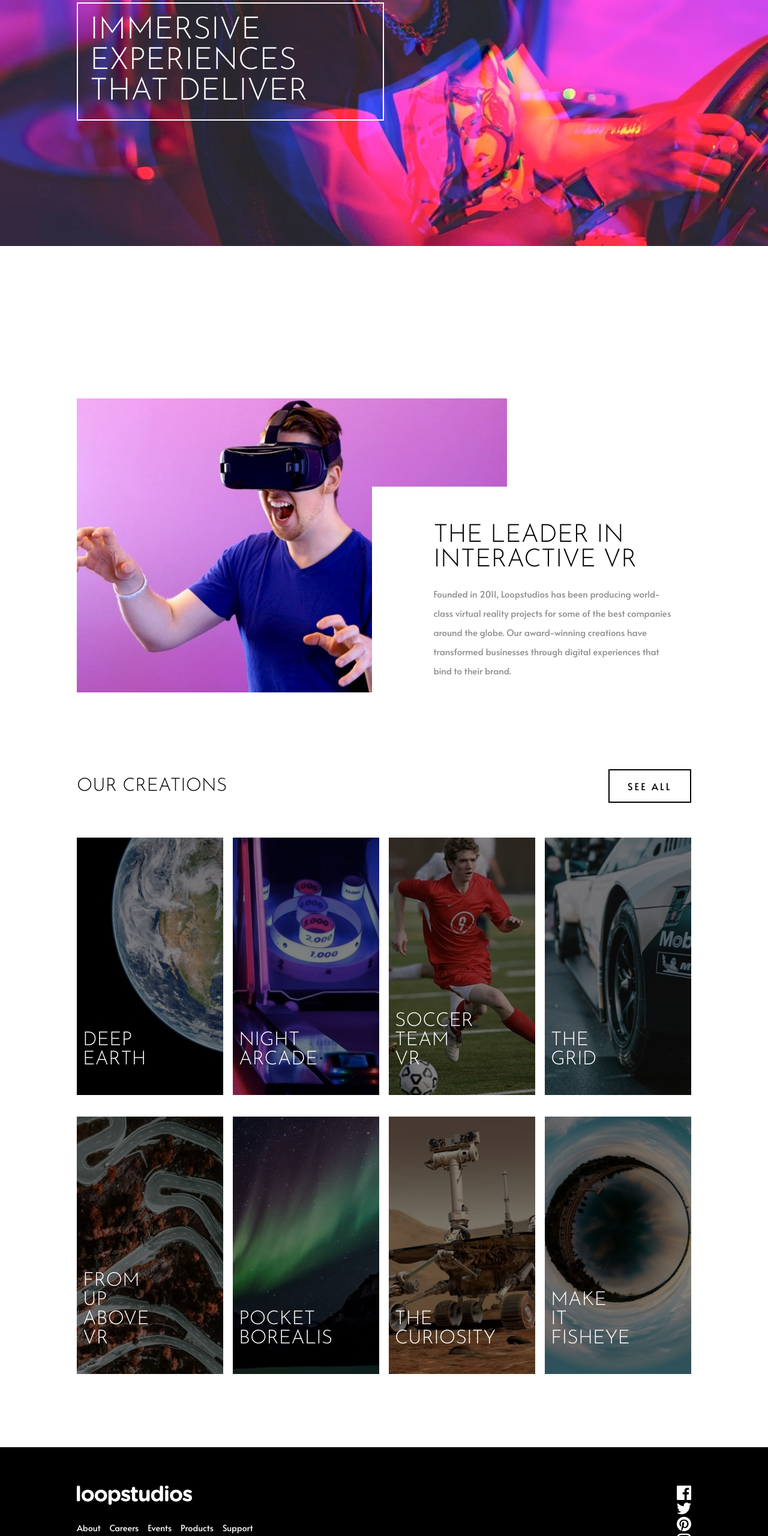
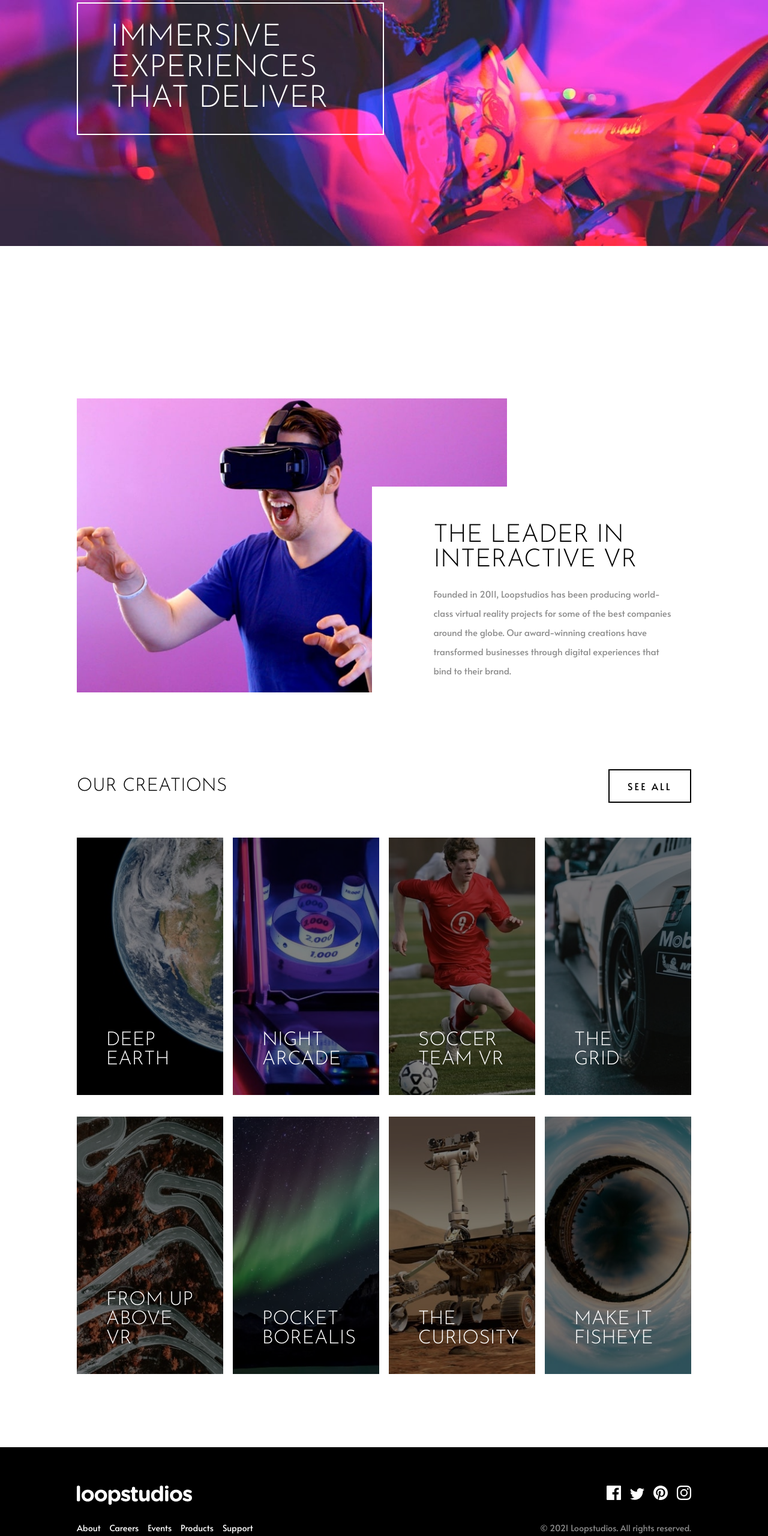
Before and after one commit to Ebulor/Loopstudios-landing-page, a plain HTML site: page index.html in a window 1280 px wide. Shown: the part 240-2800 px from the top of the page at 60% size. Drawn offline with Linux system fonts and the light colour scheme.

Commit message:
Update style.css

```diff
--- a/style.css
+++ b/style.css
@@ -22,6 +22,12 @@ header {
   justify-content: center;
   height: 100vh;
 }
+.wrapper {
+  display: flex;
+  flex-direction: column;
+  align-items: center;
+  position: relative;
+}
 nav {
   font-family: "Alata", sans-serif;
   display: flex;
@@ -31,20 +37,21 @@ nav {
 }
 .nav-mobile {
   background-color: black;
+  position: absolute;
   height: 100%;
 }
 .navbar {
   font-family: "Josefin Sans";
   display: none;
   flex-direction: column;
-  margin-top: 5em;
+  margin-top: 10em;
   position: absolute;
 }
 .open-menu {
   display: flex;
 }
 .navbar a {
-  color: white;
+  color: var(--White);
   display: inline-block;
   font-size: 1.5rem;
   text-decoration: none;
@@ -63,14 +70,18 @@ nav {
 }
 .hero-text {
   margin-top: 6rem;
-  padding: 0 20px;
+  border: 2px solid var(--White);
+  width: 90%;
+  display: flex;
+  align-items: center;
+  justify-content: center;
+  padding: 2rem 0;
 }
 .hero-text p {
-  border: 2px solid var(--White);
   color: white;
-  font-size: 3.2rem;
+  font-size: 3rem;
   text-transform: uppercase;
-  padding: 20px;
+  width: 80%;
 }
 section {
   padding: 0 20px;
@@ -140,6 +151,8 @@ section:first-child {
 }
 .box {
   position: relative;
+  display: flex;
+  justify-content: center;
   margin: 10px 0;
   cursor: pointer;
   overflow: hidden;
@@ -257,15 +270,18 @@ footer {
 }
 .socials {
   padding-bottom: 15px;
+  display: flex;
+  align-items: flex-end;
 }
-.socials a {
+.socials div {
   padding: 0 10px;
+  cursor: pointer;
 }
-.socials a:hover::after {
+.socials div:hover:after {
   content: "";
   display: flex;
   margin: 0 auto;
-  width: 50%;
+  width: 100%;
   padding-top: 2px;
   border-bottom: 2px solid white;
 }
@@ -312,6 +328,7 @@ footer {
   .box p {
     left: 10px;
     font-size: 1.6rem;
+    width: 60%;
   }
   .box:hover p {
     transform: translateY(20px);
@@ -325,6 +342,7 @@ footer {
   .wrapper {
     width: 80%;
     padding: 3rem 0;
+    align-items: flex-start;
   }
   nav {
     justify-content: space-between;
@@ -362,7 +380,9 @@ footer {
   }
   .hero-text {
     width: 60%;
-    padding: 0;
+  }
+  .hero-text p {
+    font-size: 3.2rem;
   }
   .interactive-wrapper {
     flex-direction: row;
@@ -399,7 +419,7 @@ footer {
     display: block;
   }
   .box p {
-    font-size: 2rem;
+    font-size: 1.5rem;
   }
   .footer-wrapper {
     flex-direction: row;
@@ -430,7 +450,7 @@ footer {
   .socials {
     padding: 0;
   }
-  .socials a {
+  .socials div {
     padding: 0;
     padding-left: 15px;
   }
@@ -441,6 +461,10 @@ footer {
 @media (min-width: 1160px) {
   .hero-text {
     width: 50%;
+    padding: 2rem;
+  }
+  .hero-text p {
+    width: 90%;
   }
   section {
     display: flex;
@@ -476,4 +500,8 @@ footer {
     font-size: 15px;
     width: 80%;
   }
+  .box p {
+    left: 20%;
+    font-size: 2rem;
+  }
 }
```
